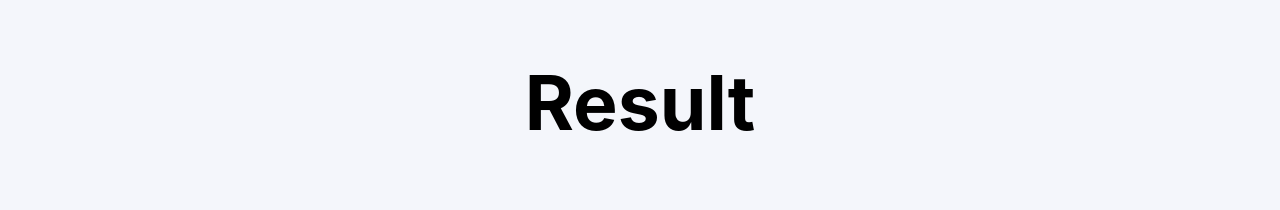
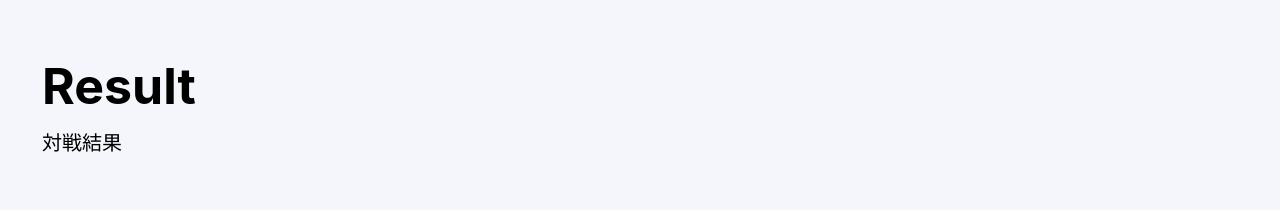
Before and after one commit to usatyo/spice-family, a React (Create React App) app in the folder frontend/proxy_server/: page /result in a window 1280 px wide. Shown: the top 210 px of the page. Built offline with nearby package versions, Linux system fonts and the light colour scheme.

Commit message:
fix design

```diff
--- a/frontend/proxy_server/src/pages/Result.css
+++ b/frontend/proxy_server/src/pages/Result.css
@@ -1,5 +1,5 @@
 .diffText {
-  animation: anim 4s;
+  animation: anim 5s;
   animation-fill-mode: forwards;
   font-weight: 700;
   font-size: 50px;
@@ -17,12 +17,12 @@
     transform: translateY(-20px);
   }
 
-  30% {
+  5% {
     transform: translateY(-20px);
     color: rgba(88, 88, 88, 1);
   }
 
-  50% {
+  20% {
     transform: translateY(-80px);
     color: rgba(0, 0, 0, 0);
   }
--- a/frontend/proxy_server/src/pages/Result.js
+++ b/frontend/proxy_server/src/pages/Result.js
@@ -30,8 +30,9 @@ const Result = () => {
     return (
         <div className="App">
             <header className="App-header">
-                <Text fontSize="75px" fontWeight="bold" color="black">Result</Text>
-                <Box h="full" w="full">
+                <Box p="40px" h="full" w="full">
+                    <Text className='Title1' >Result</Text>
+                    <Text className='normal' >対戦結果</Text>
                     <HStack p={10}>
                         {/* 左のプレイヤー(playState=0) */}
                         <Flex w="full" align="center">
--- a/frontend/proxy_server/src/pages/Timer.js
+++ b/frontend/proxy_server/src/pages/Timer.js
@@ -77,6 +77,10 @@ const Timer = () => {
   return (
     <div className="App">
       <header className="App-header">
+        <Box paddingLeft="40px" w="full">
+          <Text className='Title1' >Timer</Text>
+          <Text className='normal' >対局を行いましょう。</Text>
+        </Box>
         <AspectRatio transform="perspective(600px) rotateX(0deg) scale(1,1)" w="full" ratio={16 / 9} >
           <HStack p={10} spacing={4}>
             {/* 左のプレイヤー(playState=0) */}
```
